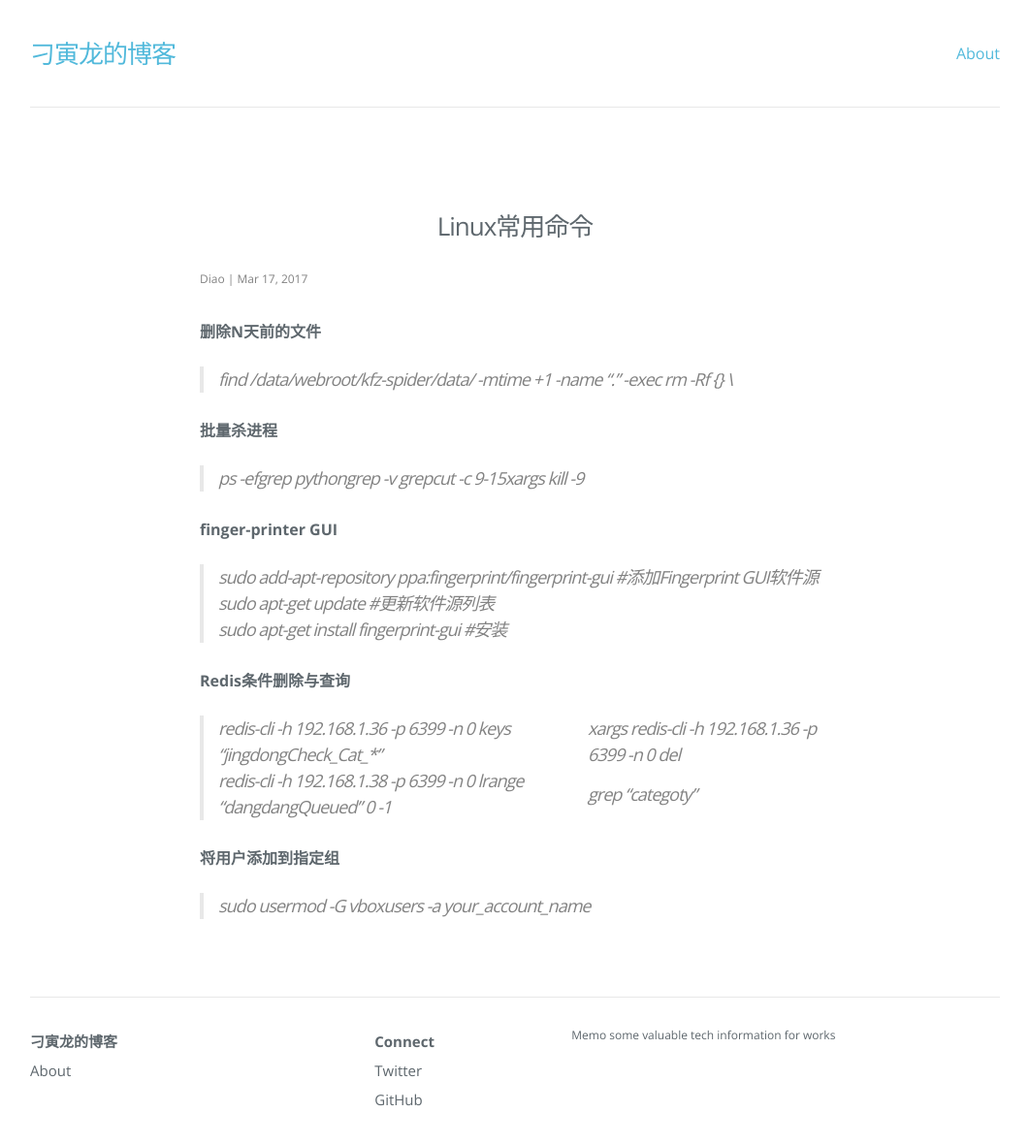
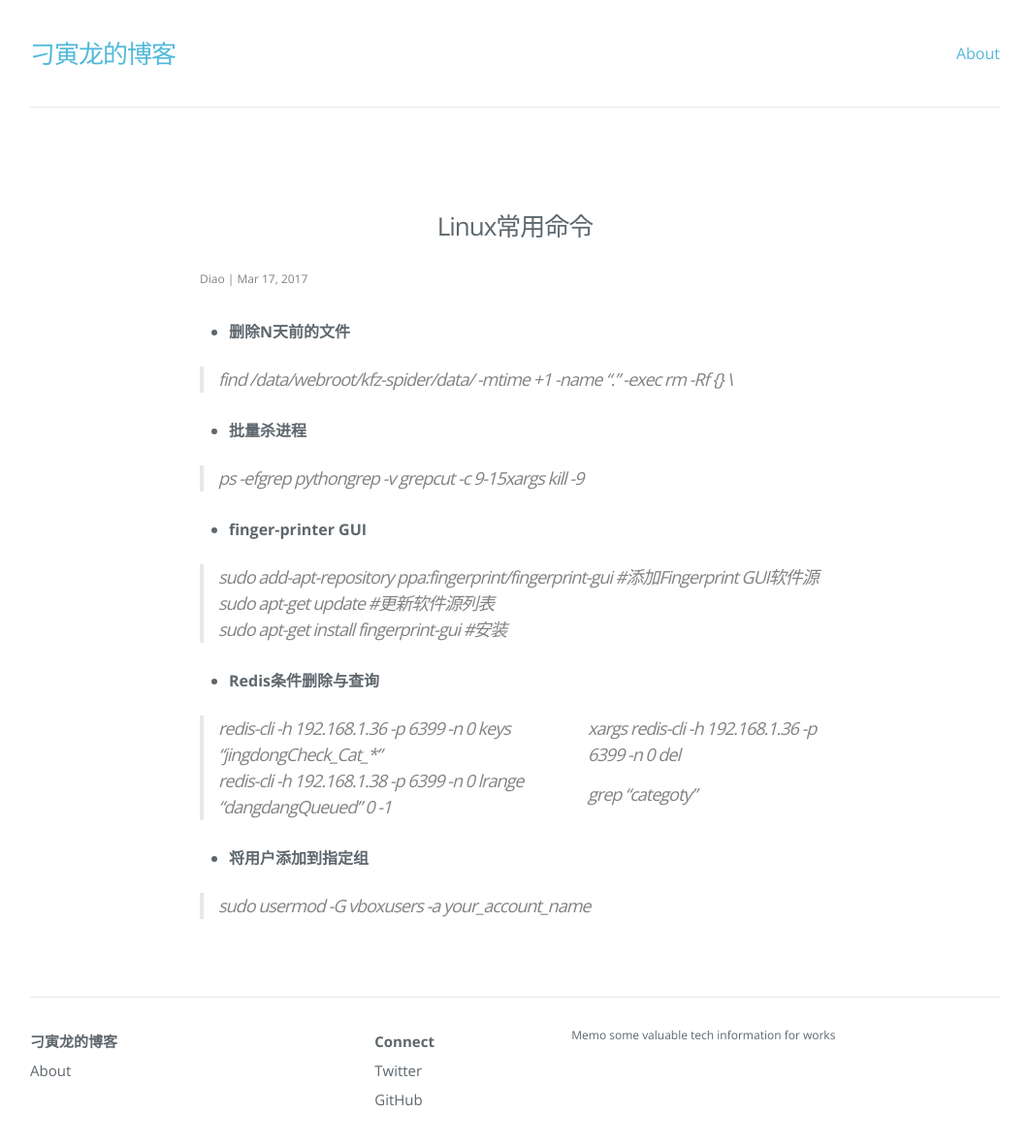
Before and after one commit to diaoyinlong/blog, a Jekyll site: the page built from _posts/2017-03-17-Linux常用命令.md, in a window 1280 px wide and 1217 px high. Shown: the top 1180 px of the window at 97% size, without its empty margins (109-1171 px from the left). Built offline with Jekyll 4.4.1, drawn with Linux system fonts in a browser that asks for light colours; nearby versions of some CDN libraries.

Commit message:
Published with https://stackedit.io/

```diff
--- a/_posts/2017-03-17-Linux常用命令.md
+++ b/_posts/2017-03-17-Linux常用命令.md
@@ -4,24 +4,31 @@ layout: post
 categories: 命令
 tags: Linux
 ---
-__删除N天前的文件__
+
+ - __删除N天前的文件__
 
 > find /data/webroot/kfz-spider/data/ -mtime +1 -name "*.*" -exec rm -Rf {} \
 
 
 
-__批量杀进程__
+
+ - __批量杀进程__
+
 > ps -ef|grep python|grep -v grep|cut -c 9-15|xargs kill -9
 
-__finger-printer GUI__
+
+ - __finger-printer GUI__
+
 > sudo add-apt-repository ppa:fingerprint/fingerprint-gui  #添加Fingerprint GUI软件源
 > sudo apt-get update #更新软件源列表
 > sudo apt-get install fingerprint-gui  #安装
 
-__Redis条件删除与查询__
-> redis-cli -h 192.168.1.36 -p 6399 -n 0 keys "jingdongCheck_Cat_*" | xargs redis-cli -h 192.168.1.36 -p 6399 -n 0 del
+
+ - __Redis条件删除与查询__
+
+>    redis-cli -h 192.168.1.36 -p 6399 -n 0 keys "jingdongCheck_Cat_*" | xargs redis-cli -h 192.168.1.36 -p 6399 -n 0 del
 > redis-cli -h 192.168.1.38 -p 6399 -n 0 lrange "dangdangQueued" 0 -1 | grep "categoty"
 
+ - __将用户添加到指定组__
 
-__将用户添加到指定组__
 > sudo usermod -G vboxusers -a your_account_name
```
